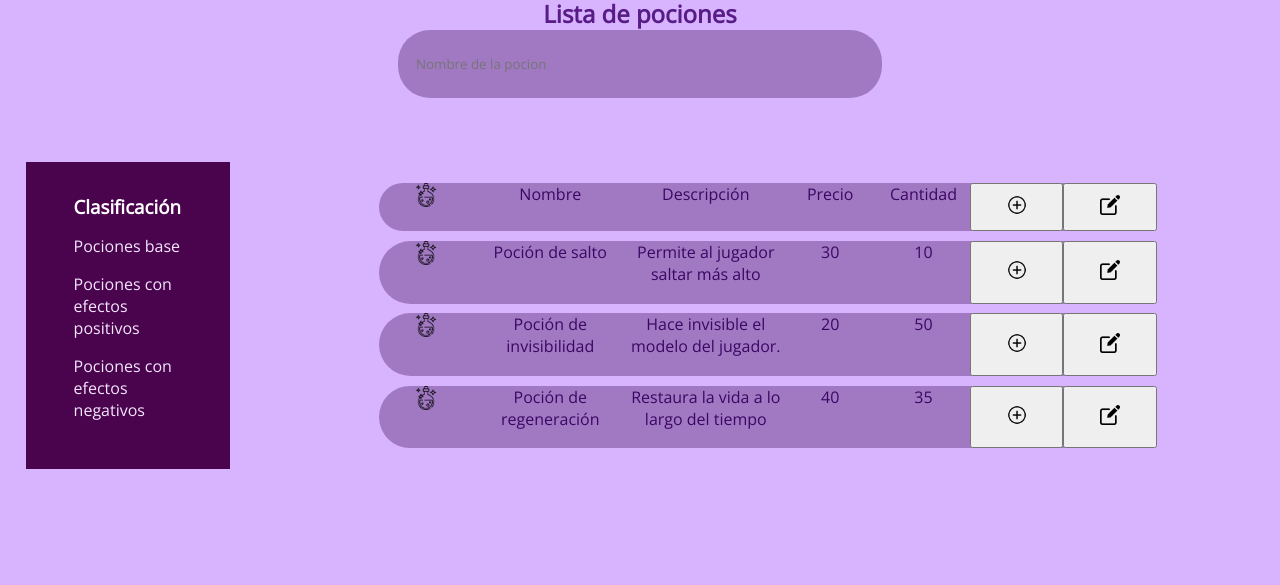
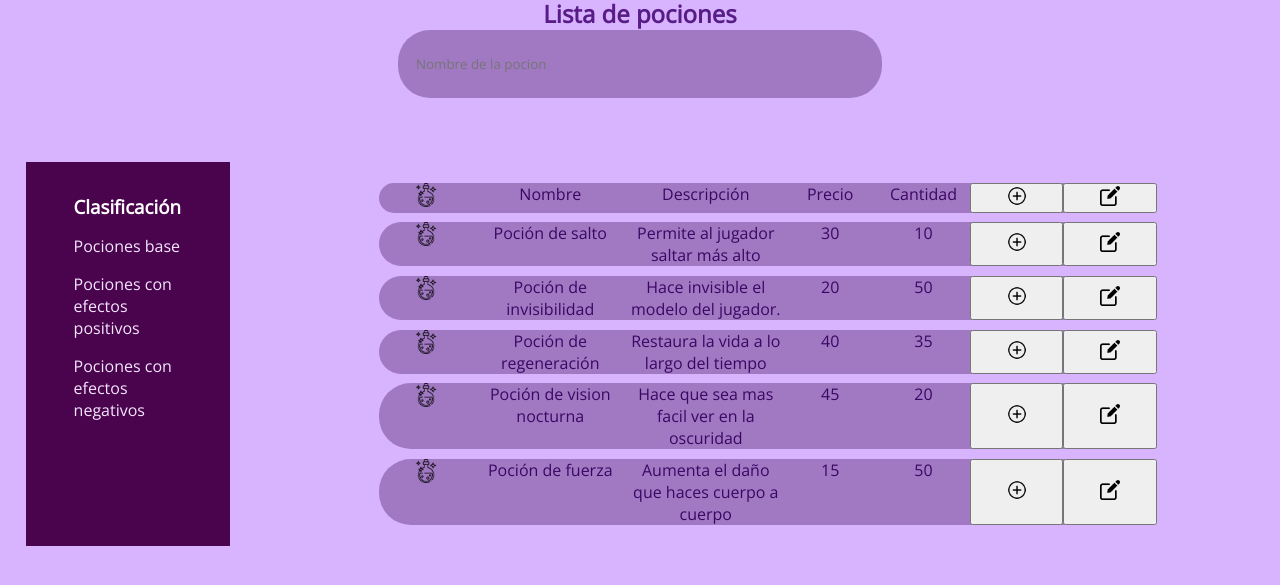
Before and after one commit to VJGuti/e-actividad-4.3-proyectoFinal, a website: page front_end/index.html in a window 1280 px wide. Shown: the part 75-660 px from the top of the page. Drawn offline with nearby package versions, Linux system fonts and the light colour scheme; a web font is replaced by a local one.

Commit message:
ultimos cambios estilos

```diff
--- a/front_end/index.html
+++ b/front_end/index.html
@@ -59,6 +59,25 @@
                     <button  id="btn-abrir-modal1"><img src="img/agregar.png" alt="icono para agregar pocion" class="editar_crear"></button>
                     <button  class="modal-modificar" id="btn-abrir-modal2"><img src="img/editar (1).png" alt="icono para eliminar posicion" class="editar_crear"></button>
 
+                </div>
+                <div class="producto">
+                    <a href=""><img src="img/pocion.png" alt="imagen del producto" class="imgPocion"></a>
+                    <p>Poción de vision nocturna</p>
+                    <p>Hace que sea mas facil ver en la oscuridad</p>
+                    <p>45</p>
+                    <p>20</p>
+                    <button  id="btn-abrir-modal1"><img src="img/agregar.png" alt="icono para agregar pocion" class="editar_crear"></button>
+                    <button  class="modal-modificar" id="btn-abrir-modal2"><img src="img/editar (1).png" alt="icono para eliminar posicion" class="editar_crear"></button>
+
+                </div>
+                <div class="producto">
+                    <a href=""><img src="img/pocion.png" alt="imagen del producto" class="imgPocion"></a>
+                    <p>Poción de fuerza</p>
+                    <p>Aumenta el daño que haces cuerpo a cuerpo</p>
+                    <p>15</p>
+                    <p>50</p>
+                    <button  id="btn-abrir-modal1"><img src="img/agregar.png" alt="icono para agregar pocion" class="editar_crear"></button>
+                    <button  class="modal-modificar" id="btn-abrir-modal2"><img src="img/editar (1).png" alt="icono para eliminar posicion" class="editar_crear"></button>
 
                 </div>
             </div>
--- a/front_end/styles.css
+++ b/front_end/styles.css
@@ -80,6 +80,10 @@ nav a{
     text-decoration: none;
     color: rgb(244, 230, 253);
     display: block;
+}
+nav a:hover{
+    font-size: 1.2rem;
+    color: #8a378f;
 }
 
 
```
